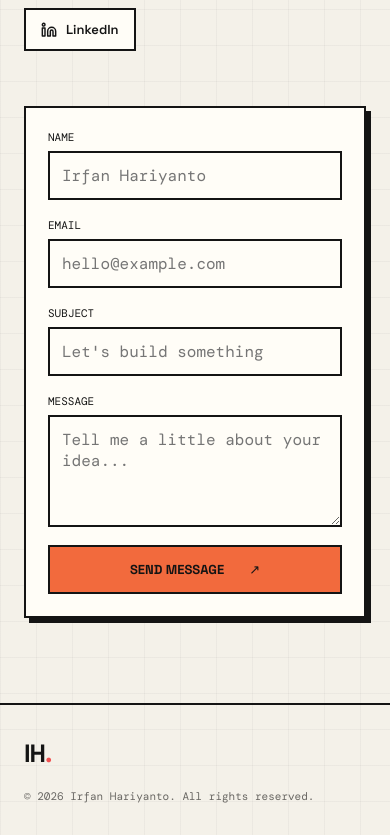
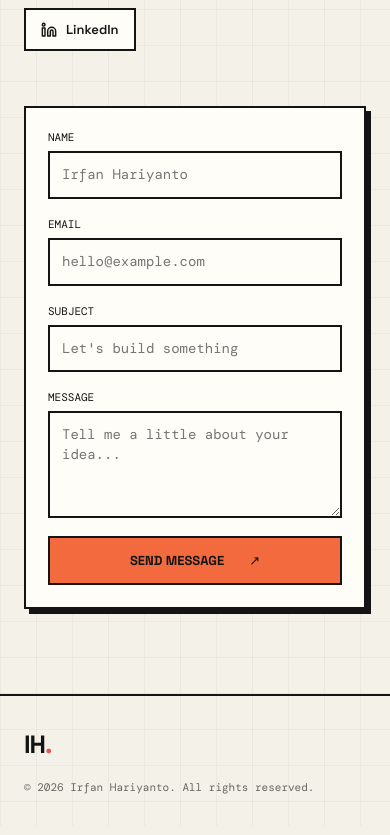
Before and after one commit to rtwone/web-neo-brutalism, a React (Vite) app: page / in a window 390 px wide. Shown: the part 8595-9430 px from the top of the page. Built offline with nearby package versions, Linux system fonts and the light colour scheme; no server answers.

Commit message:
Fix mobile projects layout

```diff
--- a/src/App.css
+++ b/src/App.css
@@ -2446,7 +2446,16 @@ footer a:hover {
   padding: 12px;
   outline: 0;
   resize: vertical;
-  font-size: 16px;
+  font-size: 15px;
+  line-height: 1.4;
+}
+
+@media (max-width: 540px) {
+
+  .contact-form input,
+  .contact-form textarea {
+    font-size: 14px;
+  }
 }
 
 .contact-form input:focus,
```
